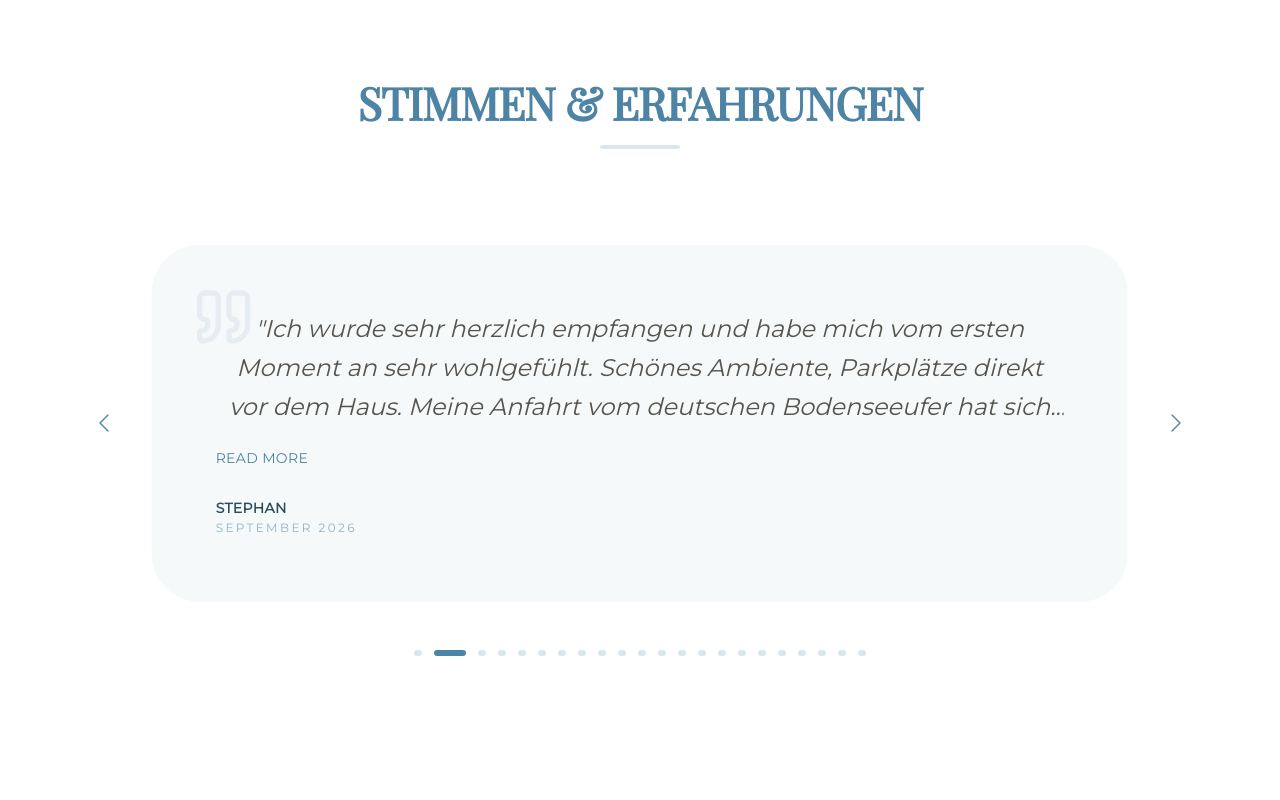
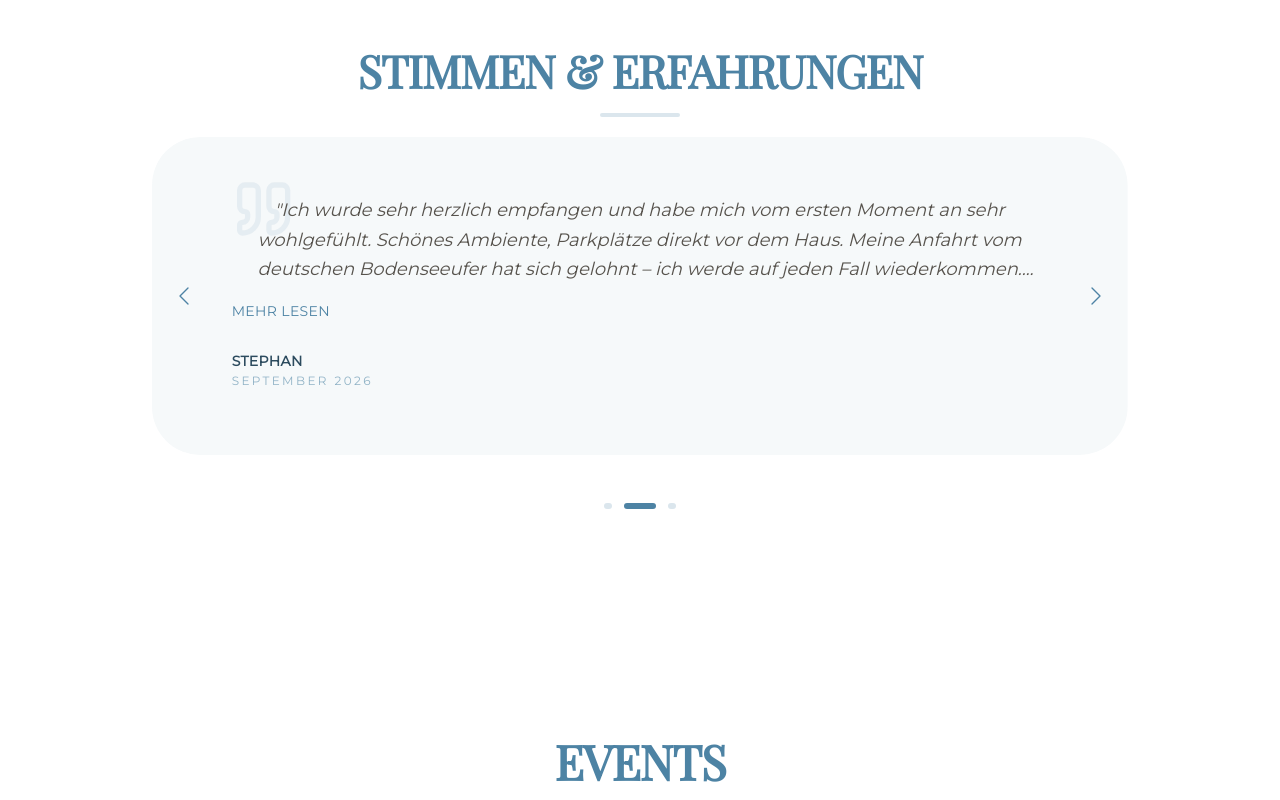
Before and after one commit to MadameMeduse/Zeit4Dich, a React (Vite) app: page / in a window 1280 px wide. Shown: the part 4080-4880 px from the top of the page. Built offline with nearby package versions, Linux system fonts and the light colour scheme.

Commit message:
smaller font size, moved arrows to the sides and reduce padding

```diff
--- a/src/components/generated/TestimonialsSection.tsx
+++ b/src/components/generated/TestimonialsSection.tsx
@@ -231,13 +231,13 @@ export const TestimonialsSection: React.FC = () => {
   };
 
   return (
-    <section id="testimonials" className="py-24 sm:py-32 bg-white overflow-hidden">
+    <section id="testimonials" className="py-8 sm:py-24 bg-white overflow-hidden">
       <div className="max-w-5xl mx-auto px-6">
         <motion.header
           initial={reducedMotion ? false : { opacity: 0, y: 20 }}
           whileInView={reducedMotion ? undefined : { opacity: 1, y: 0 }}
           viewport={{ once: true }}
-          className="text-center mb-16 sm:mb-24"
+          className="text-center sm:mb-5"
         >
           <h2
             className="text-[#4d83a4] font-['Playfair_Display'] font-bold tracking-tight mb-4"
@@ -256,7 +256,7 @@ export const TestimonialsSection: React.FC = () => {
           onFocusCapture={handleFocusCapture}
           onBlurCapture={handleBlurCapture}
         >
-          <div ref={trackRef} className="relative flex items-stretch">
+          <div ref={trackRef} className="relative overflow-hidden rounded-[3rem]">
             <AnimatePresence initial={false} custom={direction} mode="wait">
               <motion.div
                 key={currentIndex}
@@ -277,46 +277,16 @@ export const TestimonialsSection: React.FC = () => {
               </motion.div>
             </AnimatePresence>
 
-            <div className="hidden lg:block">
-              <button
-                type="button"
-                onClick={goToPrev}
-                className="testimonial-nav absolute -left-20 top-1/2 -translate-y-1/2 p-4 text-[#4d83a4] hover:bg-[#4d83a4]/5 rounded-full transition-colors"
-              >
-                <ChevronLeft size={32} strokeWidth={1} />
-              </button>
-              <button
-                type="button"
-                onClick={goToNext}
-                className="testimonial-nav absolute -right-20 top-1/2 -translate-y-1/2 p-4 text-[#4d83a4] hover:bg-[#4d83a4]/5 rounded-full transition-colors"
-              >
-                <ChevronRight size={32} strokeWidth={1} />
-              </button>
-            </div>
+            {([
+              ['prev', goToPrev],
+              ['next', goToNext],
+            ] as const).map(([direction, onClick]) => (
+              <SlideArrow key={direction} direction={direction} onClick={onClick} />
+            ))}
           </div>
 
-          <div className="mt-12 flex flex-col items-center gap-8">
-            <div className="flex gap-3">
-              {testimonials.map((_, idx) => (
-                <button
-                  key={idx}
-                  type="button"
-                  onClick={() => goTo(idx, idx > currentIndex ? 1 : -1)}
-                  className={`testimonial-nav h-1.5 rounded-full ${
-                    idx === currentIndex ? 'w-8 bg-[#4d83a4]' : 'w-2 bg-[#4d83a4]/20'
-                  } ${reducedMotion ? '' : 'transition-all duration-500'}`}
-                />
-              ))}
-            </div>
-
-            <div className="flex lg:hidden gap-10">
-              <button type="button" onClick={goToPrev} className="testimonial-nav text-[#4d83a4]">
-                <ChevronLeft size={28} />
-              </button>
-              <button type="button" onClick={goToNext} className="testimonial-nav text-[#4d83a4]">
-                <ChevronRight size={28} />
-              </button>
-            </div>
+          <div className="mt-12 flex justify-center">
+            <SlideDots index={currentIndex} total={testimonials.length} />
           </div>
         </div>
       </div>
@@ -333,6 +303,47 @@ export const TestimonialsSection: React.FC = () => {
     </section>
   );
 };
+
+function SlideArrow({
+  direction,
+  onClick,
+}: {
+  direction: 'prev' | 'next';
+  onClick: () => void;
+}) {
+  const previous = direction === 'prev';
+  const Icon = previous ? ChevronLeft : ChevronRight;
+
+  return (
+    <button
+      type="button"
+      onClick={onClick}
+      aria-label={previous ? 'Previous testimonial' : 'Next testimonial'}
+      className={`absolute top-0 bottom-0 z-20 flex w-11 cursor-pointer items-center justify-center bg-transparent text-[#4d83a4] transition-colors motion-reduce:transition-none hover:bg-[#4d83a4]/10 active:bg-[#4d83a4]/10 focus-visible:outline focus-visible:outline-2 focus-visible:outline-[#4d83a4] focus-visible:[outline-offset:-4px] sm:w-16 ${
+        previous ? 'left-0' : 'right-0'
+      }`}
+    >
+      <Icon className="h-7 w-7 sm:h-8 sm:w-8" strokeWidth={1} aria-hidden="true" />
+    </button>
+  );
+}
+
+function SlideDots({ index, total }: { index: number; total: number }) {
+  const active = index === 0 ? 0 : index === total - 1 ? 2 : 1;
+
+  return (
+    <div className="flex h-1.5 w-[4.5rem] items-center gap-3" aria-hidden="true">
+      {[0, 1, 2].map((position) => (
+        <span
+          key={position}
+          className={`h-1.5 rounded-full transition-all duration-500 motion-reduce:transition-none ${
+            position === active ? 'w-8 bg-[#4d83a4]' : 'w-2 bg-[#4d83a4]/20'
+          }`}
+        />
+      ))}
+    </div>
+  );
+}
 
 function TestimonialCard({
   item,
@@ -372,8 +383,8 @@ function TestimonialCard({
   }, [item.id]);
 
   return (
-    <div className="bg-[#4d83a4]/5 rounded-[3rem] p-10 sm:p-16 relative">
-      <Quote className="absolute top-10 left-10 text-[#4d83a4]/10 w-16 h-16 -z-0" />
+    <div className="relative rounded-[3rem] bg-[#4d83a4]/5 px-14 py-10 sm:px-20 sm:py-16">
+      <Quote className="absolute top-10 left-14 sm:left-20 text-[#4d83a4]/10 w-16 h-16 -z-0" />
 
       <blockquote className="relative z-10 flex flex-col">
         <div className="testimonial-quote-frame">
@@ -400,7 +411,7 @@ function TestimonialCard({
             className="testimonial-nav text-[#4d83a4] font-['Montserrat'] text-sm tracking-wide uppercase hover:text-[#2c4b5e] transition-colors"
             style={{ visibility: isTruncated ? 'visible' : 'hidden' }}
           >
-            Read more
+            Mehr lesen
           </button>
         </div>
 
--- a/src/index.css
+++ b/src/index.css
@@ -252,14 +252,14 @@
   text-overflow: ellipsis;
   text-align: center;
   width: 100%;
-  font-size: inherit;
+  font-size: 1.125rem;
   line-height: inherit;
   margin: 0;
 }
 
 @media (min-width: 640px) {
   .testimonial-quote-frame {
-    font-size: 1.5rem;
+    font-size: 1rem;
     height: calc(1.625em * 3);
     min-height: calc(1.625em * 3);
     max-height: calc(1.625em * 3);
```
